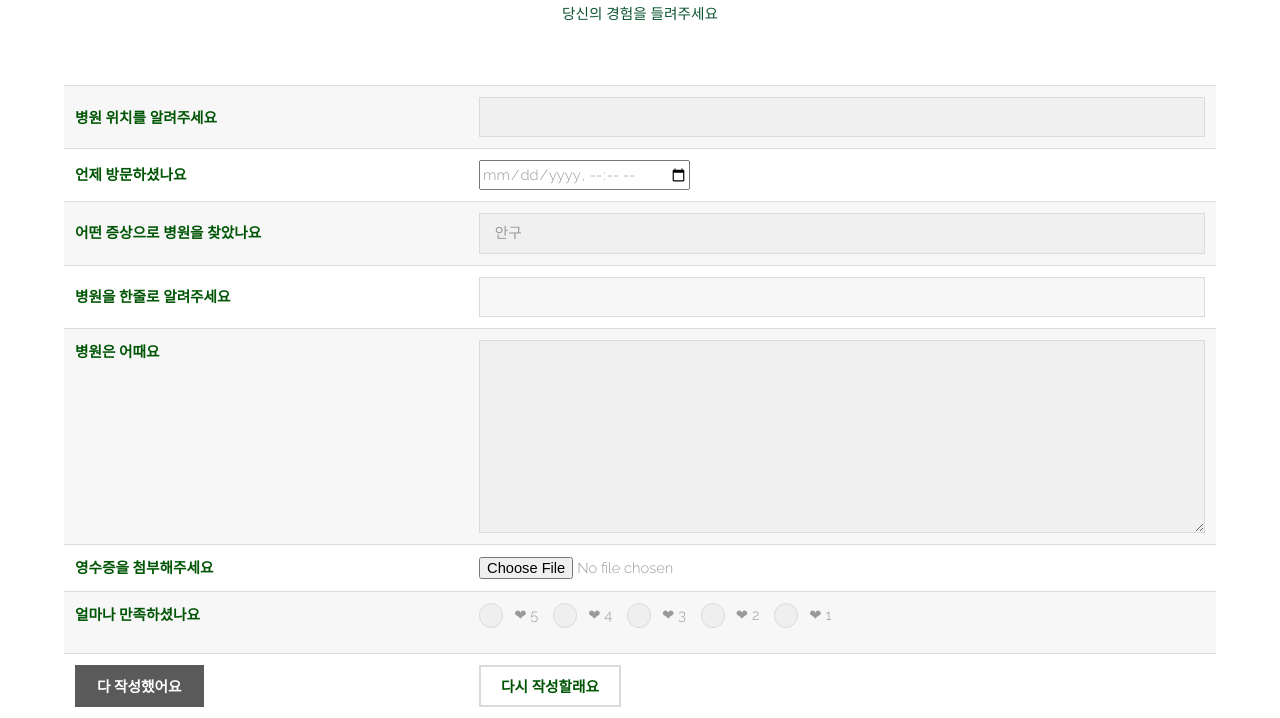
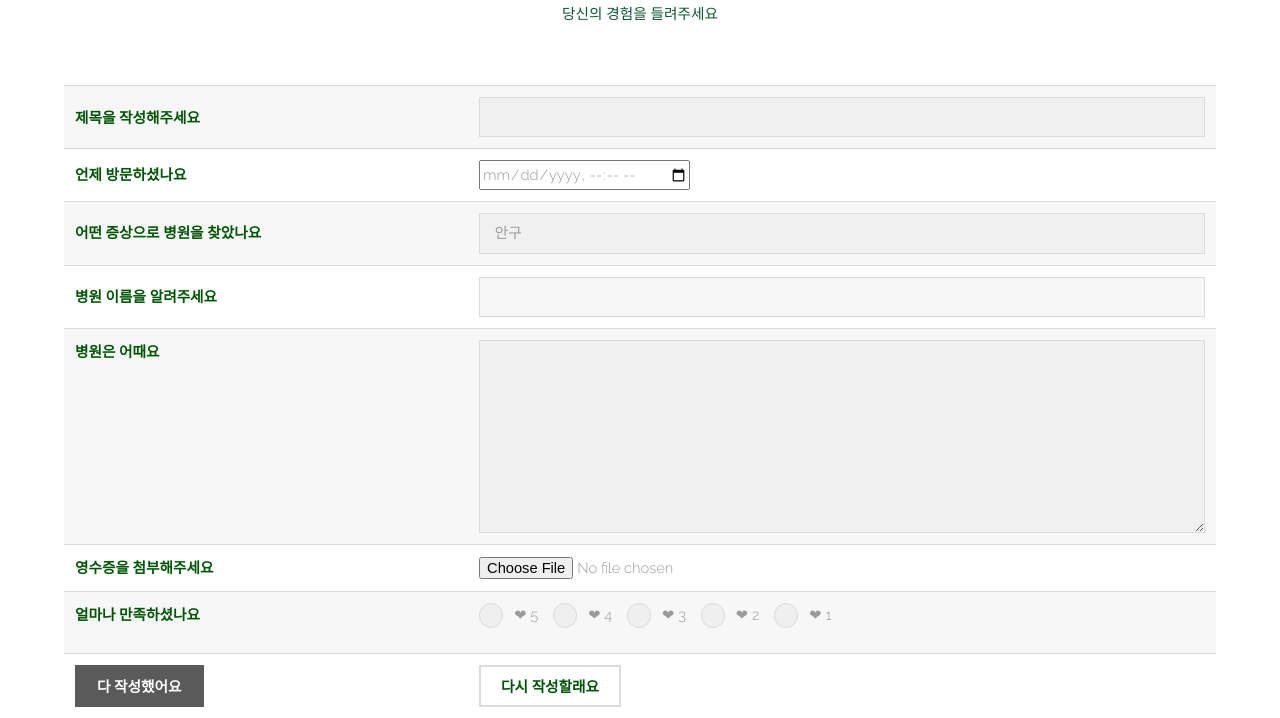
Before and after one commit to axxsxbxx/T4IR_petppo, a Django app: page /review/write/ in a window 1280 px wide. Shown: the part 196-914 px from the top of the page. Run offline with Django 3.2, Linux system fonts and the light colour scheme; the visitor is signed in with stand-in values (Sample User, id 1).

Commit message:
Change contents

```diff
--- a/reviews/templates/write.html
+++ b/reviews/templates/write.html
@@ -49,8 +49,8 @@
 							<input type="hidden" name="nickname_id" value="{{user.username}}">
 								<table>
 									<tr>
-										<td><strong>병원 위치를 알려주세요</strong></td>
-										<td><input type="text" name="location" width="1000" required></td>
+										<td><strong>제목을 작성해주세요</strong></td>
+										<td><input type="text" name="title" required></td>
 									</tr>
 									<tr>
 										<td><strong>언제 방문하셨나요</strong></td>
@@ -75,8 +75,8 @@
 										</td>
 									</tr>
 									<tr>
-										<td><strong>병원을 한줄로 알려주세요</strong></td>
-										<td><input type="text" name="title" required></td>
+										<td><strong>병원 이름을 알려주세요</strong></td>
+										<td><input type="text" name="location" width="1000" required></td>
 									</tr>
 									<tr>
 										<td style="vertical-align:top;"><strong>병원은 어때요</strong></td>
```
